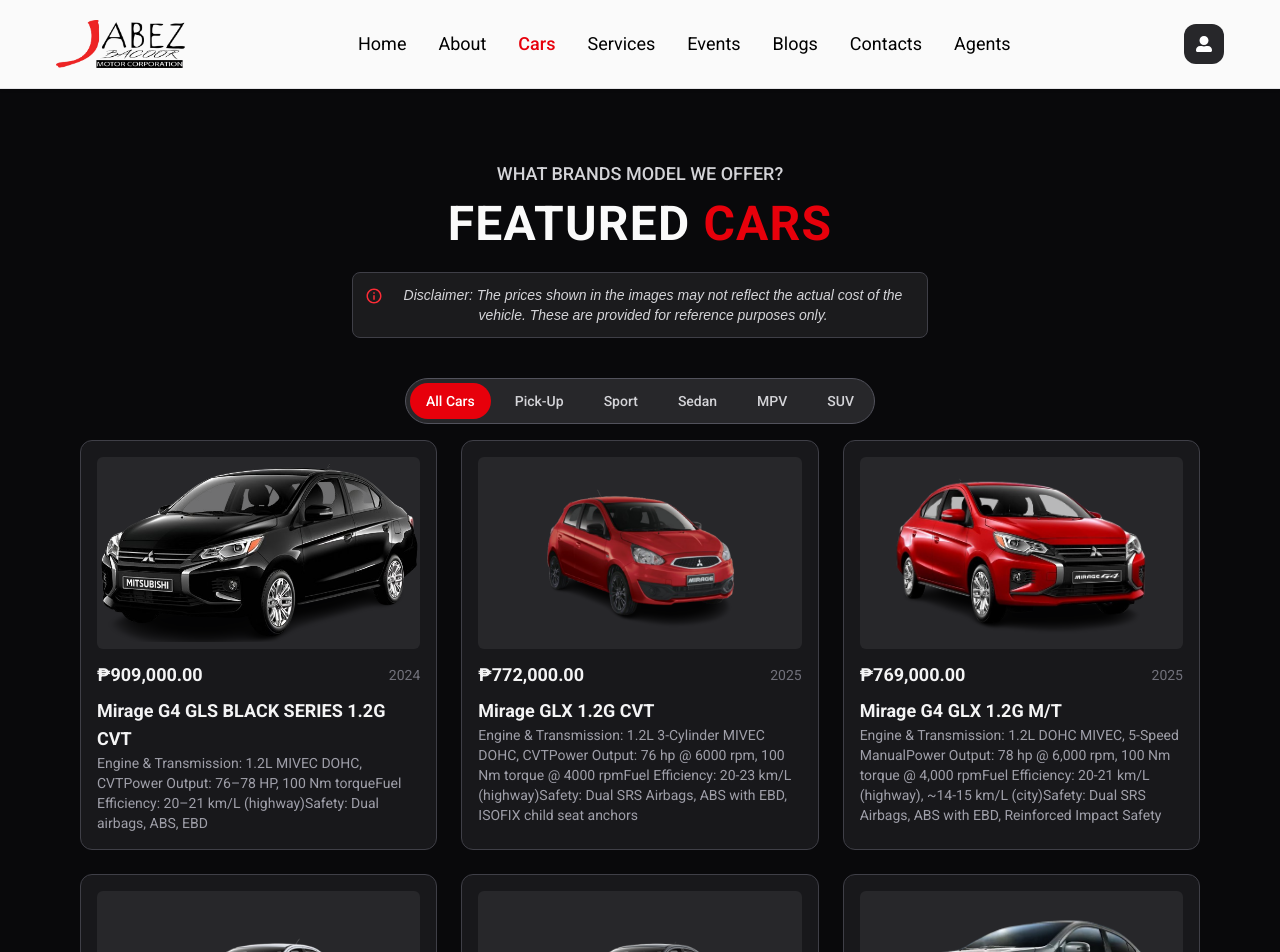
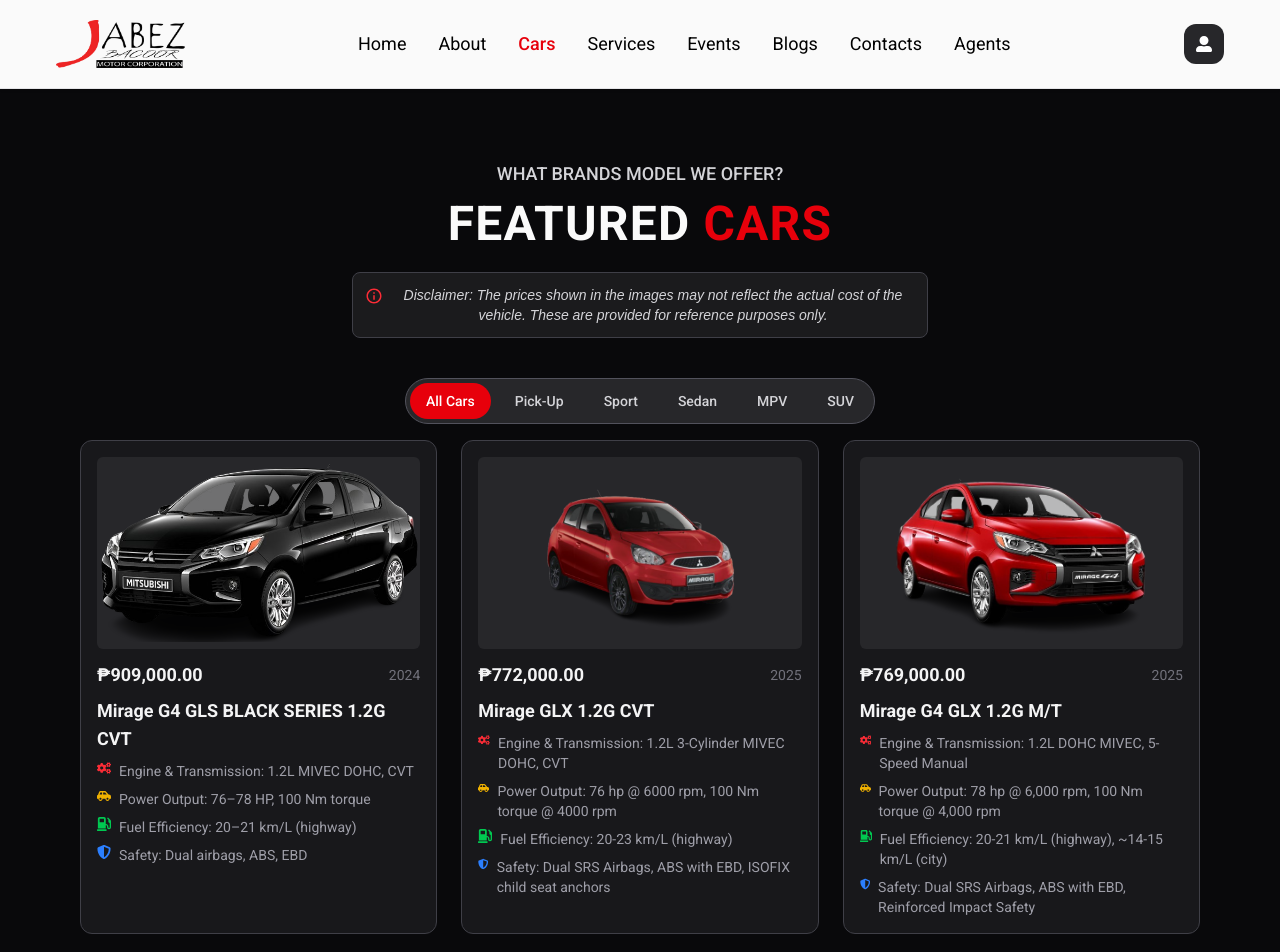
Before and after one commit to AJamesGit01/Jabez-Bacoor-Mitsubishi-Motors-Website, a React (Vite) app: page /cars in a window 1280 px wide. Shown: the top 952 px of the page. Built offline with nearby package versions, Linux system fonts and the light colour scheme.

Commit message:
Update CarCard.jsx

```diff
--- a/src/components/cars/CarCard.jsx
+++ b/src/components/cars/CarCard.jsx
@@ -1,21 +1,62 @@
 import React from "react";
+import { FaCogs, FaGasPump, FaShieldAlt, FaCarSide} from "react-icons/fa"; // icons
 
 const CarCard = ({ car }) => {
+  // Function to choose icon based on keyword
+  const getIcon = (line) => {
+    if (line.toLowerCase().includes("engine") || line.toLowerCase().includes("transmission")) {
+      return <FaCogs className="text-red-500 mr-2" />;
+    }
+    if (line.toLowerCase().includes("fuel") || line.toLowerCase().includes("km")) {
+      return <FaGasPump className="text-green-500 mr-2" />;
+    }
+    if (line.toLowerCase().includes("safety") || line.toLowerCase().includes("airbag") || line.toLowerCase().includes("abs")) {
+      return <FaShieldAlt className="text-blue-500 mr-2" />;
+    }
+    return <FaCarSide className="text-yellow-500 mr-2" />;
+  };
+
   return (
     <div className="border border-zinc-700 bg-zinc-900 p-4 rounded-xl hover:shadow-lg transition">
+      {/* Car Image */}
       <div className="h-48 w-full rounded-md mb-3 bg-zinc-800 flex items-center justify-center overflow-hidden">
         {car.image ? (
-          <img src={car.image} alt={car.name} className="w-full h-full object-contain" />
+          <img
+            src={car.image}
+            alt={car.name}
+            className="w-full h-full object-contain hover:scale-105 transition-transform duration-300"
+          />
         ) : (
           <span className="text-zinc-500">No image</span>
         )}
       </div>
+
+      {/* Price + Year */}
       <div className="flex items-center justify-between mb-2">
-        <span className="text-lg font-bold text-zinc-100">{car.price || "Price not available"}</span>
-        <span className="text-sm text-zinc-500">{car.year || "Year not specified"}</span>
+        <span className="text-lg font-bold text-zinc-100">
+          {car.price || "Price not available"}
+        </span>
+        <span className="text-sm text-zinc-500">
+          {car.year || "Year not specified"}
+        </span>
       </div>
+
+      {/* Car Name */}
       <h3 className="text-lg font-semibold text-zinc-100">{car.name}</h3>
-      <p className="text-sm text-zinc-400">{car.description}</p>
+
+      {/* Car Description */}
+      <div className="mt-2 space-y-2">
+        {Array.isArray(car.description) ? (
+          car.description.map((line, index) => (
+            <div key={index} className="flex items-start text-sm text-zinc-400">
+              {getIcon(line)}
+              <span>{line}</span>
+            </div>
+          ))
+        ) : (
+          <p className="text-sm text-zinc-400">{car.description}</p>
+        )}
+      </div>
     </div>
   );
 };
```
